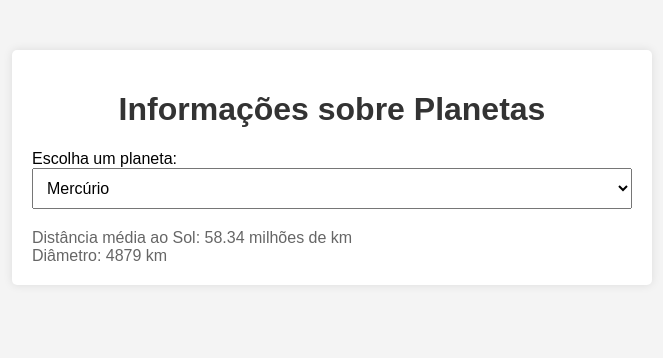
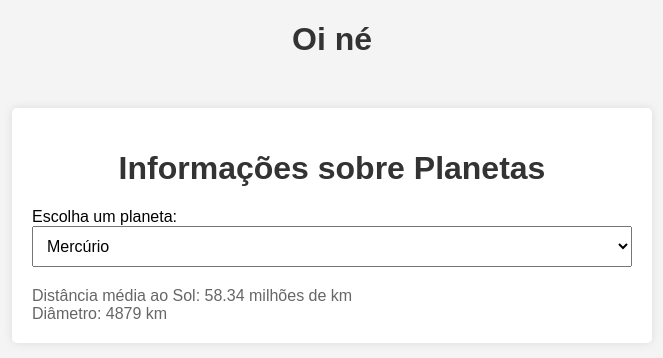
Before and after one commit to olivercz1/projeto_astronomia_simples, a plain HTML site: page index.html in a window 1280 px wide. Shown: the whole page, without its empty margins (308-971 px from the left). Drawn offline with Linux system fonts and the light colour scheme.

Commit message:
oi né teste

```diff
--- a/index.html
+++ b/index.html
@@ -6,6 +6,7 @@
     <title>Informações sobre Planetas.</title>
 
 </head>
+<h1>Oi né</h1>
 <body>
 <style>
         body {
```
